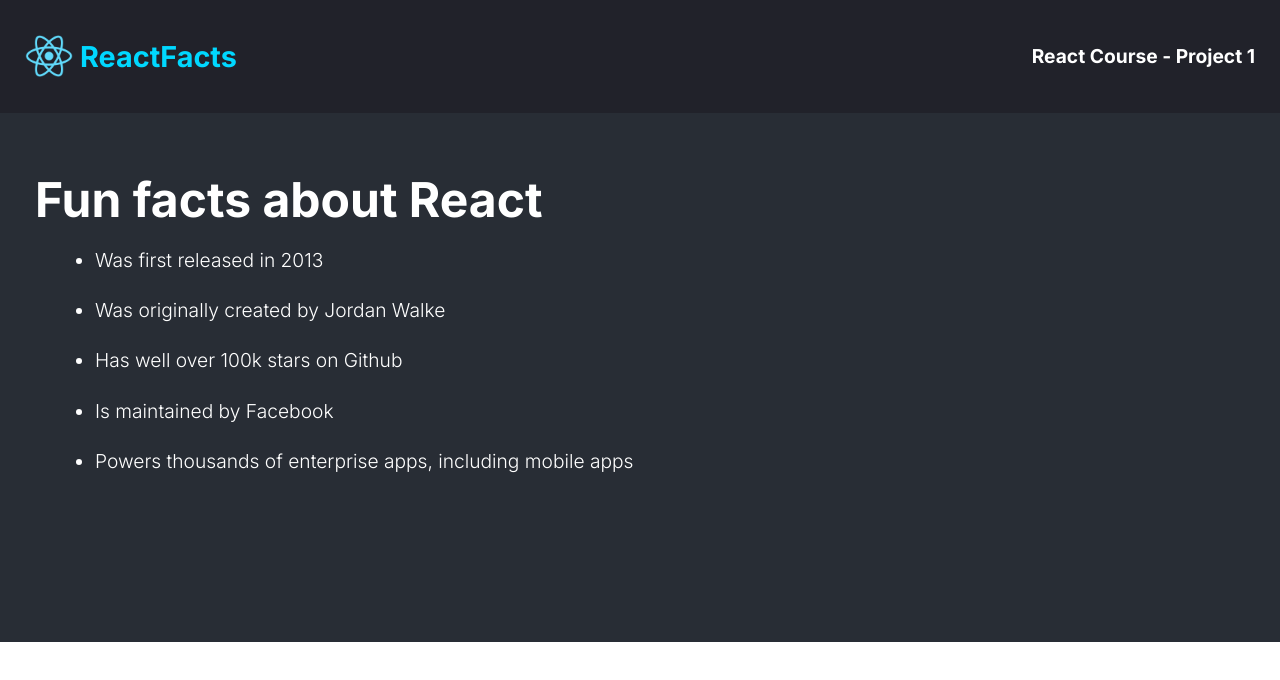
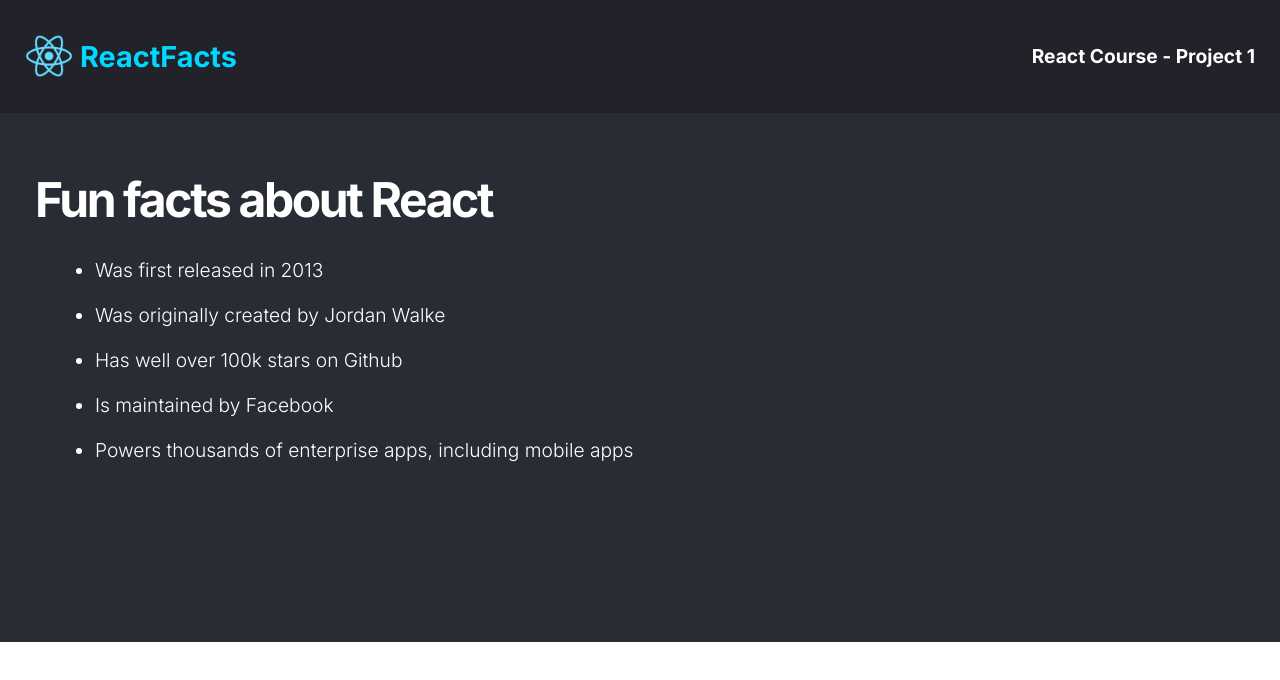
Before and after one commit to Davsan88/react-facts, a React (Vite) app: page / in a window 1280 px wide. Shown: the top 680 px of the page. Built offline with nearby package versions, Linux system fonts and the light colour scheme.

Commit message:
Update App.css

```diff
--- a/src/App.css
+++ b/src/App.css
@@ -47,6 +47,7 @@
 .main__heading {
   margin: 0;
   font-size: 3rem;
+  letter-spacing: -0.05em;
 }
 
 .main__facts-list {
@@ -60,3 +61,8 @@
   font-size: 1.2rem;
   font-weight: 300;
 }
+
+.main__facts-list > li {
+  line-height: 25px;
+  padding-block: 10px;
+}
```
